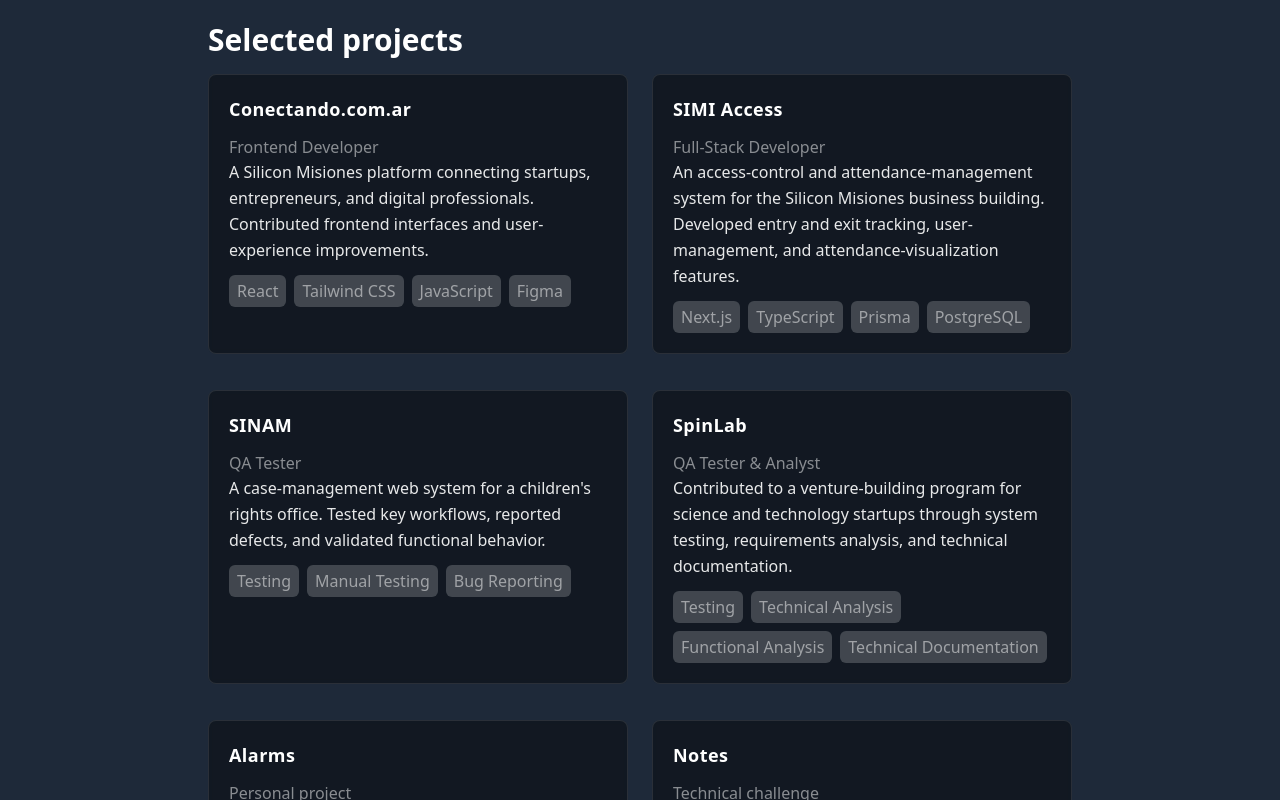
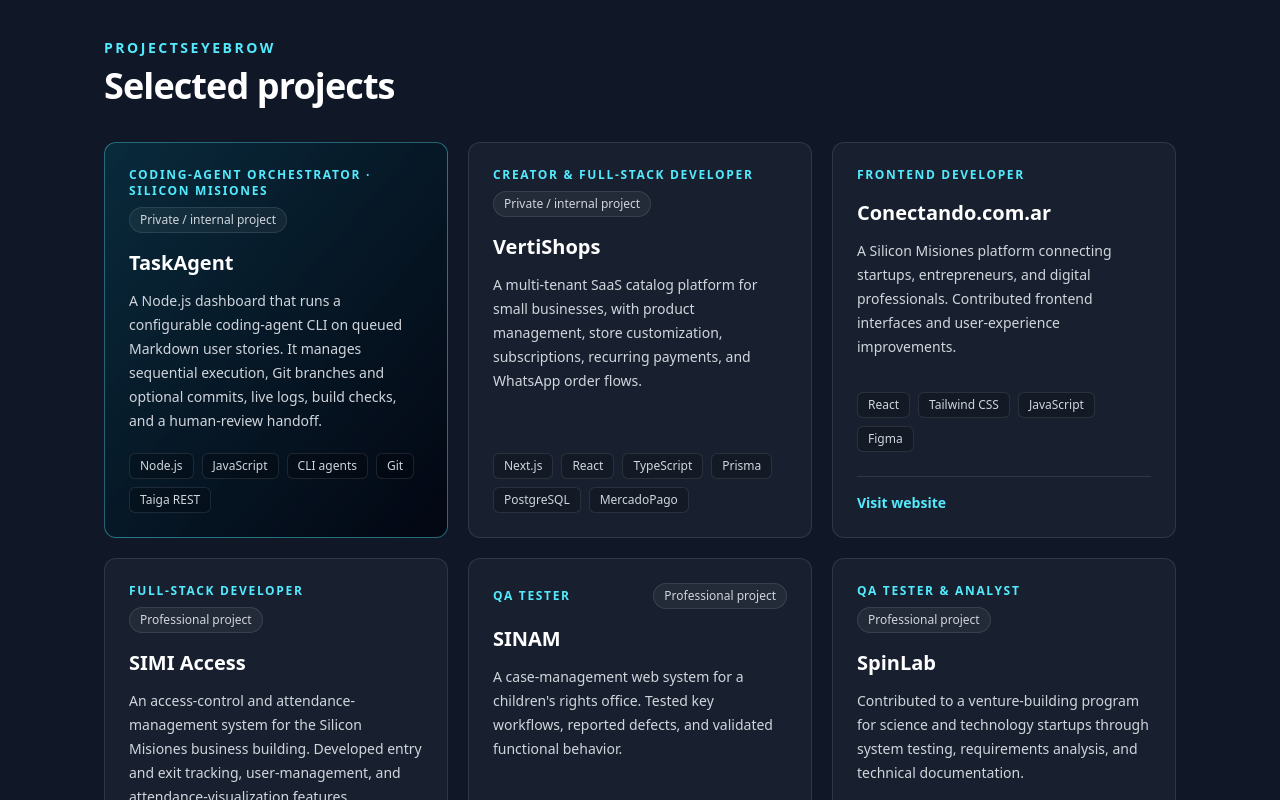
Before and after one commit to Franko42/Portfolio, a React (Vite) app in the folder my-portfolio/: page / in a window 1280 px wide. Shown: the part 1060-1860 px from the top of the page. Built offline with nearby package versions, Linux system fonts and the light colour scheme.

Commit message:
Rebuild project showcase with verified links and agent work

```diff
--- a/my-portfolio/src/components/Projects.jsx
+++ b/my-portfolio/src/components/Projects.jsx
@@ -1,108 +1,106 @@
-import React from "react";
 import { useTranslation } from "react-i18next";
+
+const projects = [
+  { id: "taskagent", availability: "private" },
+  { id: "vertishops", availability: "private" },
+  { id: "conectando", website: "https://conectando.com.ar" },
+  { id: "simi", availability: "professional" },
+  { id: "sinam", availability: "professional" },
+  { id: "spinlab", availability: "professional" },
+  { id: "alarms", source: "https://github.com/Franko42/Alarms.app" },
+  { id: "notes" },
+];
 
 const Projects = () => {
   const { t } = useTranslation();
 
-  const projects = [
-    {
-      id: "conectando",
-      title: t("projects.conectando.name"),
-      role: t("projects.conectando.role"),
-      description: t("projects.conectando.description"),
-      skills: ["React", "Tailwind CSS", "JavaScript", "Figma"],
-      url: "http://Conectando.com.ar",
-    },
-    {
-      id: "simi",
-      title: t("projects.simi.name"),
-      role: t("projects.simi.role"),
-      description: t("projects.simi.description"),
-      skills: ["Next.js", "TypeScript", "Prisma", "PostgreSQL"],
-      url: "http://Conectando.com.ar",
-    },
-    {
-      id: "sinam",
-      title: t("projects.sinam.name"),
-      role: t("projects.sinam.role"),
-      description: t("projects.sinam.description"),
-      skills: ["Testing", "Manual Testing", "Bug Reporting"],
-      url: "http://Conectando.com.ar",
-    },
-    {
-      id: "spinlab",
-      title: t("projects.spinlab.name"),
-      role: t("projects.spinlab.role"),
-      description: t("projects.spinlab.description"),
-      skills: [
-        "Testing",
-        "Technical Analysis",
-        "Functional Analysis",
-        "Technical Documentation",
-      ],
-      url: "http://Conectando.com.ar",
-    },
-    {
-      id: "alarms",
-      title: t("projects.alarms.name"),
-      role: t("projects.alarms.role"),
-      description: t("projects.alarms.description"),
-      skills: ["Next.js", "NestJS", "PostgreSQL", "Cron Jobs"],
-      url: "http://Conectando.com.ar",
-    },
-    {
-      id: "notes",
-      title: t("projects.notes.name"),
-      role: t("projects.notes.role"),
-      description: t("projects.notes.description"),
-      skills: [
-        "React",
-        "Node.js",
-        "Express",
-        "PostgreSQL",
-        "Tailwind CSS",
-        "Docker",
-        "TypeScript",
-      ],
-      url: "http://Conectando.com.ar",
-    },
-  ];
+  return (
+    <section id="projects" className="scroll-mt-20 bg-gray-900 py-20" aria-labelledby="projects-title">
+      <div className="mx-auto max-w-6xl px-6 md:px-10">
+        <div className="mb-9 max-w-2xl">
+          <p className="mb-2 text-sm font-semibold uppercase tracking-[0.18em] text-cyan-300">
+            {t("projectsEyebrow")}
+          </p>
+          <h2 id="projects-title" className="text-3xl font-bold tracking-tight text-white sm:text-4xl">
+            {t("projectsTitle")}
+          </h2>
+        </div>
 
-  return (
-    <section id="projects" className="py-16 bg-gray-800">
-      <div className="max-w-4xl mx-auto px-4">
-        <h3 className="text-2xl md:text-3xl font-semibold text-white">
-          {t("projectsTitle")}
-        </h3>
-        <div className="grid mt-4 gap-6 md:grid-cols-2  space-y-3">
-          {projects.map((project) => (
-            <div
-              key={project.id}
-              className="bg-black/40 border border-white/10 backdrop-blur-[2px] rounded-lg p-5  hover:bg-white/5 hover:scale-[1.02] transition cursor-pointer"
-            >
-              <h4 className="text-white text-lg font-semibold tracking-wide mb-3">
-                {project.title}
-              </h4>
-              <p className="text-md text-white/50 mt-1">{project.role}</p>
-              <p className="text-white/90 mb-2 leading-relaxed max-w-prose">
-                {project.description}
-              </p>
-              <div className="flex flex-wrap gap-2 mt-3">
-                {project.skills.map((skill) => (
-                  <span className="text-white/50 bg-white/20 px-2 py-1 rounded-md">
-                    {skill}
+        <div className="grid gap-5 sm:grid-cols-2 xl:grid-cols-3">
+          {projects.map((project) => {
+            const skills = t(`projects.${project.id}.skills`, { returnObjects: true });
+            const availability = project.availability === "private"
+              ? t("privateProject")
+              : project.availability === "professional"
+                ? t("professionalProject")
+                : null;
+
+            return (
+              <article
+                key={project.id}
+                className={`flex h-full flex-col rounded-xl border p-6 transition duration-200 hover:-translate-y-1 hover:shadow-xl hover:shadow-black/20 ${
+                  project.id === "taskagent"
+                    ? "border-cyan-300/40 bg-gradient-to-br from-cyan-950/70 to-gray-950"
+                    : "border-white/10 bg-white/[0.035] hover:border-white/20"
+                }`}
+              >
+                <div className="mb-4 flex flex-wrap items-center justify-between gap-2">
+                  <span className="text-xs font-semibold uppercase tracking-[0.14em] text-cyan-300">
+                    {t(`projects.${project.id}.role`)}
                   </span>
-                ))}
-              </div>
+                  {availability && (
+                    <span className="rounded-full border border-white/10 bg-white/5 px-2.5 py-1 text-xs text-gray-300">
+                      {availability}
+                    </span>
+                  )}
+                </div>
+                <h3 className="text-xl font-semibold text-white">
+                  {t(`projects.${project.id}.name`)}
+                </h3>
+                <p className="mt-3 flex-1 text-sm leading-6 text-gray-300">
+                  {t(`projects.${project.id}.description`)}
+                </p>
 
-              {/* <a
-                href={project.url}
-                className="text-white/80 hover:text-white text-sm inline-block mt-2 transition"
-              >
-                {t("viewProject")}
-              </a> */}
-            </div>
-          ))}
+                <ul className="mt-5 flex flex-wrap gap-2" aria-label={t("technologiesUsed")}>
+                  {Array.isArray(skills) && skills.map((skill) => (
+                    <li
+                      key={skill}
+                      className="rounded-md border border-white/10 bg-black/20 px-2.5 py-1 text-xs text-gray-300"
+                    >
+                      {skill}
+                    </li>
+                  ))}
+                </ul>
+
+                {(project.website || project.source) && (
+                  <div className="mt-6 flex flex-wrap gap-4 border-t border-white/10 pt-4">
+                    {project.website && (
+                      <a
+                        href={project.website}
+                        target="_blank"
+                        rel="noopener noreferrer"
+                        className="text-sm font-semibold text-cyan-300 underline-offset-4 hover:underline focus-visible:outline focus-visible:outline-2 focus-visible:outline-offset-4 focus-visible:outline-cyan-300"
+                      >
+                        {t("viewLiveProject")}
+                        <span className="sr-only">: {t(`projects.${project.id}.name`)}</span>
+                      </a>
+                    )}
+                    {project.source && (
+                      <a
+                        href={project.source}
+                        target="_blank"
+                        rel="noopener noreferrer"
+                        className="text-sm font-semibold text-cyan-300 underline-offset-4 hover:underline focus-visible:outline focus-visible:outline-2 focus-visible:outline-offset-4 focus-visible:outline-cyan-300"
+                      >
+                        {t("viewSource")}
+                        <span className="sr-only">: {t(`projects.${project.id}.name`)}</span>
+                      </a>
+                    )}
+                  </div>
+                )}
+              </article>
+            );
+          })}
         </div>
       </div>
     </section>
```
